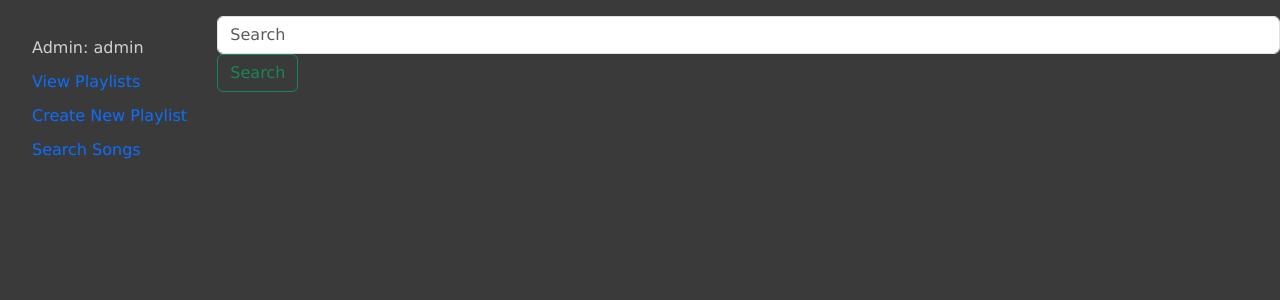
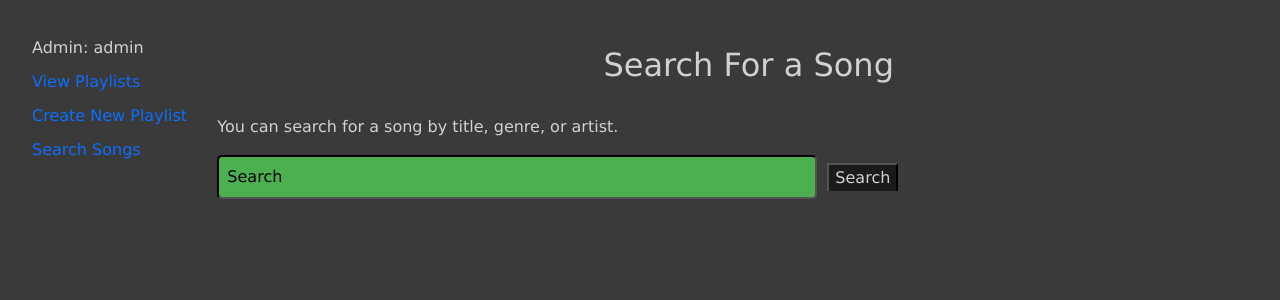
Before and after one commit to GarrettBengtson/Slapify_Project, a Django app: page /slapify/song_search/ in a window 1280 px wide. Shown: the part 79-379 px from the top of the page. Run offline with Django 5.2, Linux system fonts and the light colour scheme; a user stored in the database is signed in.

Commit message:
Added song search functionality. Also fixed some things in index to show proper buttons to Admin.

```diff
--- a/slapify_web_app/static/css/styles.css
+++ b/slapify_web_app/static/css/styles.css
@@ -338,3 +338,20 @@ input[type="file"] {
     background-color: rgb(19, 19, 19);
     cursor: pointer;
 }
+
+.search_bar{
+    width: 600px !important;
+    background-color: #4CAF50;
+    border-color: black;
+    border-radius: 5px !important;
+    padding: 8px;
+}
+
+.search_bar::placeholder{
+    color: black;
+}
+
+.search-form {
+    display: flex;
+    align-items: center;
+}
--- a/slapify_web_app/templates/index.html
+++ b/slapify_web_app/templates/index.html
@@ -12,6 +12,9 @@
         <button type="button" class="ablock" onclick="location.href = '/slapify/add_song/'">Add New Songs</button>
     {% endif %}
     {% if user.user_type == "Admin" %}
+    <div class="col-md-12 text-center">
+        <button type="button" class="ablock" onclick="location.href = '/slapify/add_song/'">Add New Songs</button>
         <button type="button" class="ablock" onclick="location.href = '/slapify/admin/'">Admin</button>
+    </div>
     {% endif %}
 {% endblock content %}
--- /dev/null
+++ b/slapify_web_app/templates/slapify_web_app/add_song_to_playlist.html
@@ -0,0 +1,5 @@
+{% extends "base_template.html" %}
+
+{% block content %}
+
+{% endblock content %}
--- a/slapify_web_app/templates/slapify_web_app/song_search.html
+++ b/slapify_web_app/templates/slapify_web_app/song_search.html
@@ -1,8 +1,53 @@
 {% extends "base_template.html" %}
 
 {% block content %}
-<form class="form-inline my-2 my-lg-0">
-    <input class="form-control mr-sm-2" type="search" placeholder="Search" aria-label="Search">
-    <button class="btn btn-outline-success my-2 my-sm-0" type="submit">Search</button>
+<h2>
+    Search For a Song
+</h2>
+<p>
+    You can search for a song by title, genre, or artist.
+</p>
+<form class="form-inline my-2 my-lg-0 search-form" method=POST action="{% url 'song_search' %}">
+    {% csrf_token %}
+    <div class="input-group align-items-center">
+        <input class="search_bar" type="search" placeholder="Search " aria-label="Search" name="searched">
+        <button class="submit_button my-2 my-sm-0" style="margin-left: 10px;" type="submit">Search</button>
+    </div>
 </form>
+
+<!-- Check if the user has searched something. Show this if they have -->
+{% if searched %}
+    <h2>Results for "{{searched}}"</h2>
+
+    <table class="playlist_table">
+        <tr class="playlist_table_row">
+            <th class="playlist_table_head">Title</th>
+            <th class="playlist_table_head">Artist</th>
+            <th class="playlist_table_head">Genre</th>
+            <th class="playlist_table_head">Duration</th>
+            <th class="playlist_table_head">Add to Playlist</th>
+            <th class="playlist_table_head"></th>
+        </tr>
+        {% for song in songs %}
+            <tr class="playlist_table_row">
+                <td class="playlist_table_cell">{{song.title}}</td>
+                <td class="playlist_table_cell">{{song.artist}}</td>
+                <td class="playlist_table_cell">{{ song.genre }}</td>
+                <td class="playlist_table_cell">{{song.formatted_duration}}</td>
+                <td>
+                    <a href="{% url 'add_to_playlist' song.pk %}">
+                        <button id="remove_song_button" class="submit_button">Add</button>
+                    </a>
+                </td>
+                <td>
+                    <audio id="audio-{{ song.pk }}" src="{{ song.song_file.url }}" type="audio/mp3" preload="auto"></audio>
+                    <button class="submit_button" onclick="playAudio('audio-{{ song.pk }}')">Play/Pause</button>
+                </td>
+            </tr>
+        {% endfor %}
+    </table>
+
+
+{% endif %}
+
 {% endblock content %}
--- a/slapify_web_app/urls.py
+++ b/slapify_web_app/urls.py
@@ -7,10 +7,11 @@ urlpatterns = [
     path('create_playlist', views.CreatePlaylistView.as_view(), name='create_playlist'),
     path('playlist/<int:pk>/delete', views.DeletePlaylistView.as_view(), name="delete_playlist"),
     path('remove_song/<int:playlist_pk>/<int:song_pk>/', views.remove_song, name='remove_song'),
-    path('song_search/', views.song_search, name="song_search"),
+    path('song_search/', views.song_search, name='song_search'),
+    path('add_to_playlist/<int:song_pk>', views.add_song_to_playlist, name='add_to_playlist'),
     path('my_playlists/', views.my_playlists, name='my_playlists'),
     path('add_song/', views.add_song, name="add_song"),
-    path('admin/', views.AdminView.as_view(), name='admin'),
+    path('admin/', views.AdminView, name='admin'),
     path('songs/', views.Songs.as_view(), name='songs'),
     path('genres/', views.Genres.as_view(), name='genres'),
 ]
--- a/slapify_web_app/views.py
+++ b/slapify_web_app/views.py
@@ -9,6 +9,7 @@ from django.urls import reverse_lazy, reverse
 from django.http import HttpResponseRedirect
 from django.core.paginator import Paginator
 from slapify_project.forms import SongForm
+from django.db.models import Q #for complex queries in the search function
 
 # Create your views here.
 def index(request):
@@ -104,19 +105,25 @@ def remove_song(request, playlist_pk, song_pk):
     return redirect('playlist_details', pk=playlist.pk)
 
 def song_search(request):
-    return render(request, 'slapify_web_app/song_search.html')
+    if request.method == "POST":
+        # Get the input from the search bar
+        searched = request.POST['searched']
+        songs = Song.objects.filter(Q(title__icontains=searched) |
+                                    Q(genre__icontains=searched) |
+                                    Q(artist__icontains=searched))
 
-# class SongSearchView():
-#     model = Playlist
+        # return search results with the 'searched' input
+        return render(request, 'slapify_web_app/song_search.html',
+                      {'searched':searched,
+                       'songs':songs})
+    else:
+        return render(request, 'slapify_web_app/song_search.html')
 
-#     # allow the search page to have access to the user's playlists
-#     def get_context_data(self, **kwargs):
-#         context = super().get_context_data(**kwargs)
-#         context['user_playlists'] = Playlist.objects.filter(user=self.request.user)
-#         return context
+def add_song_to_playlist(request):
+    return render(request, 'slapify_web_app/add_song_to_playlist.html')
 
-class AdminView(generic.DetailView):
-    template_name = 'admin.html'
+def AdminView(request):
+    return render(request, 'admin/admin_main.html')
 
 class Songs(generic.DetailView):
     model = Song
```
Also changed, not shown: db.sqlite3.
